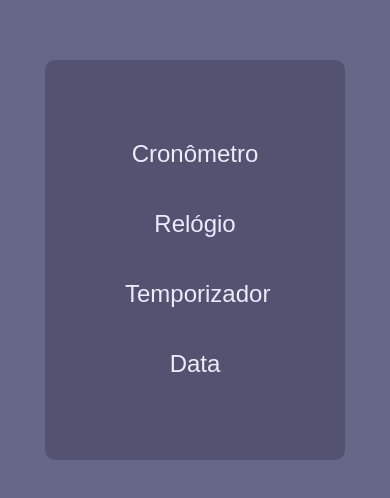
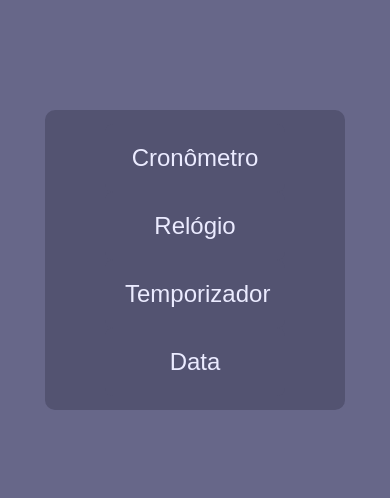
Before and after one commit to joaovitorcs/CRTD, a plain HTML site: page index.html in a window 390 px wide. Shown: the part 162-660 px from the top of the page. Drawn offline with Linux system fonts and the light colour scheme.

Commit message:
Mobile S

```diff
--- a/css/responsividade.css
+++ b/css/responsividade.css
@@ -1,4 +1,4 @@
-@media (max-width: 700px){
+@media (max-width: 900px){
     .content.index{
        width: 100vw;
        height: 100vh;
@@ -9,7 +9,7 @@
     }
     .container.index{
         width: 300px;
-        height: 400px;
+        height: 300px;
         display: flex;
         flex-direction: column;
         align-items: center;
```
